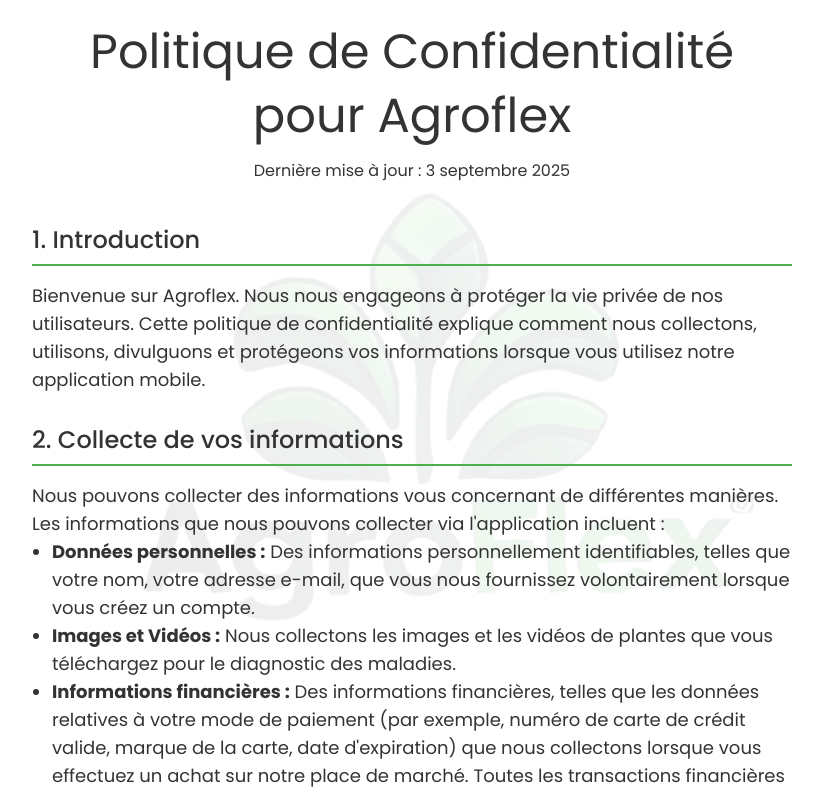
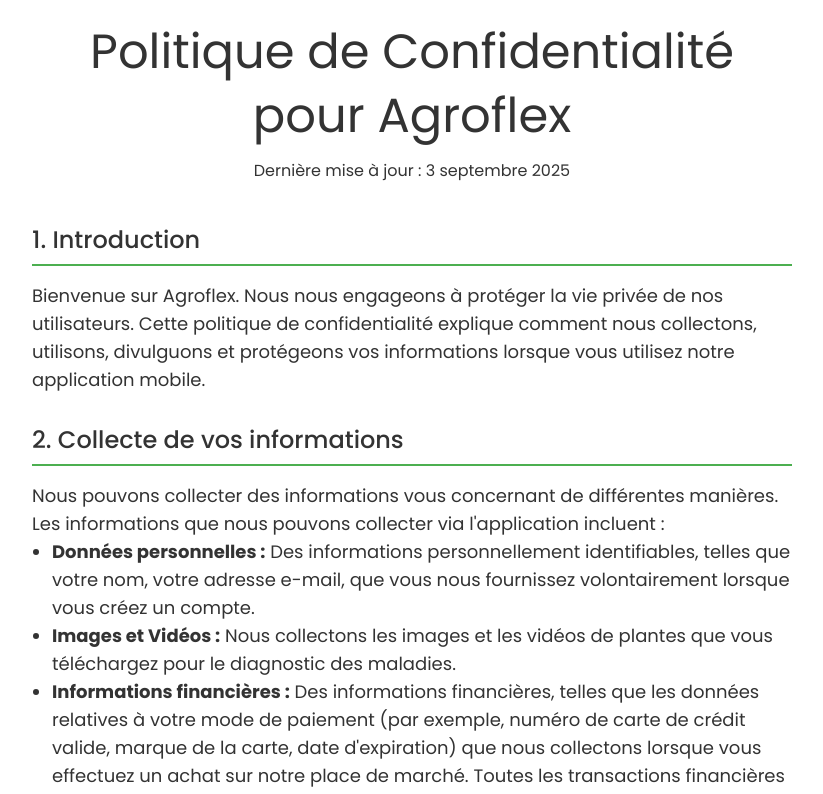
Before and after one commit to autafrika/Site-agroflex, a React (Vite) app: page /privacy in a window 1280 px wide. Shown: the top 794 px of the page, without its empty margins (228-1051 px from the left). Built offline with nearby package versions, Linux system fonts and the light colour scheme; a web font is replaced by a local one.

Commit message:
putting images in the specifique folder

```diff
--- a/src/components/PrivacyPolicy/PrivacyPolicy.jsx
+++ b/src/components/PrivacyPolicy/PrivacyPolicy.jsx
@@ -1,11 +1,12 @@
 import React from "react";
 import logo from "../../assets/images/agroflex.png";
 import { Link } from "react-router-dom";
+import BlurImage from "../BlurImage/BlurImage";
 
 const PrivacyPolicy = () => {
   return (
     <div className="privacy-policy-container relative">
-      <img
+      <BlurImage
         src={logo}
         alt="Agroflex Logo"
         className="privacy-policy-logo badge flex  opacity-7 justify-self-center w-[30rem] md:w-[40rem] lg:w-[46rem] fixed top-1/2 left-1/2 -translate-x-1/2 -translate-y-1/2  -z-1  "
```
